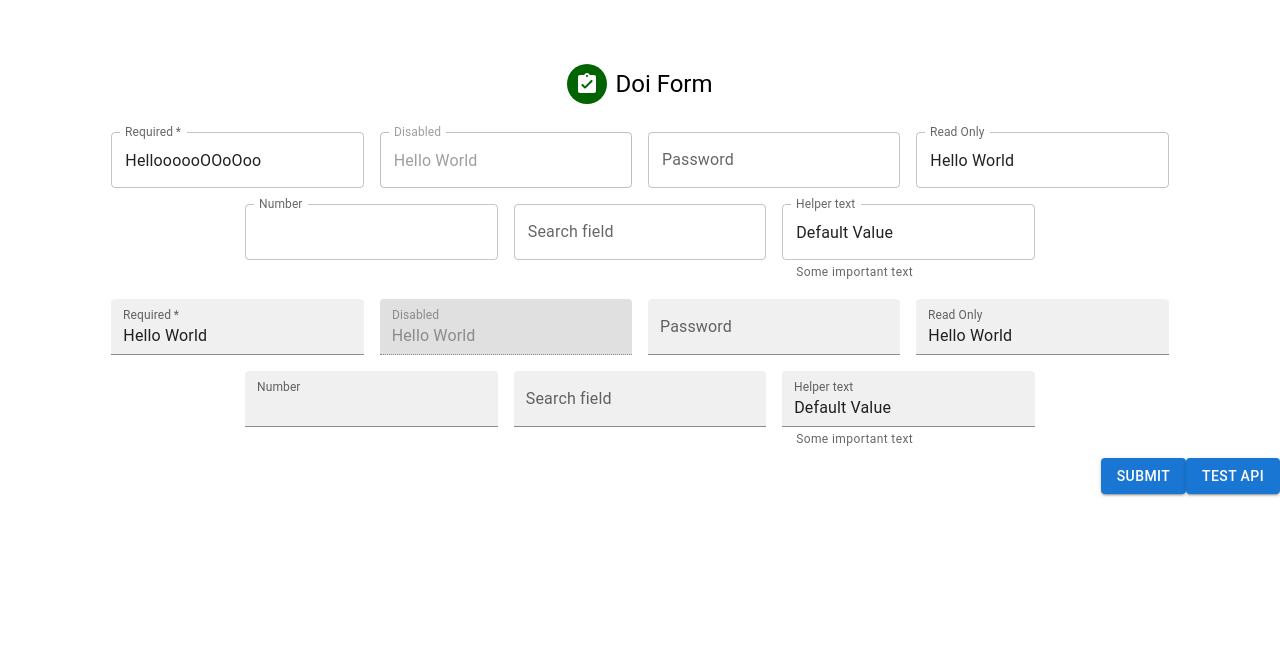
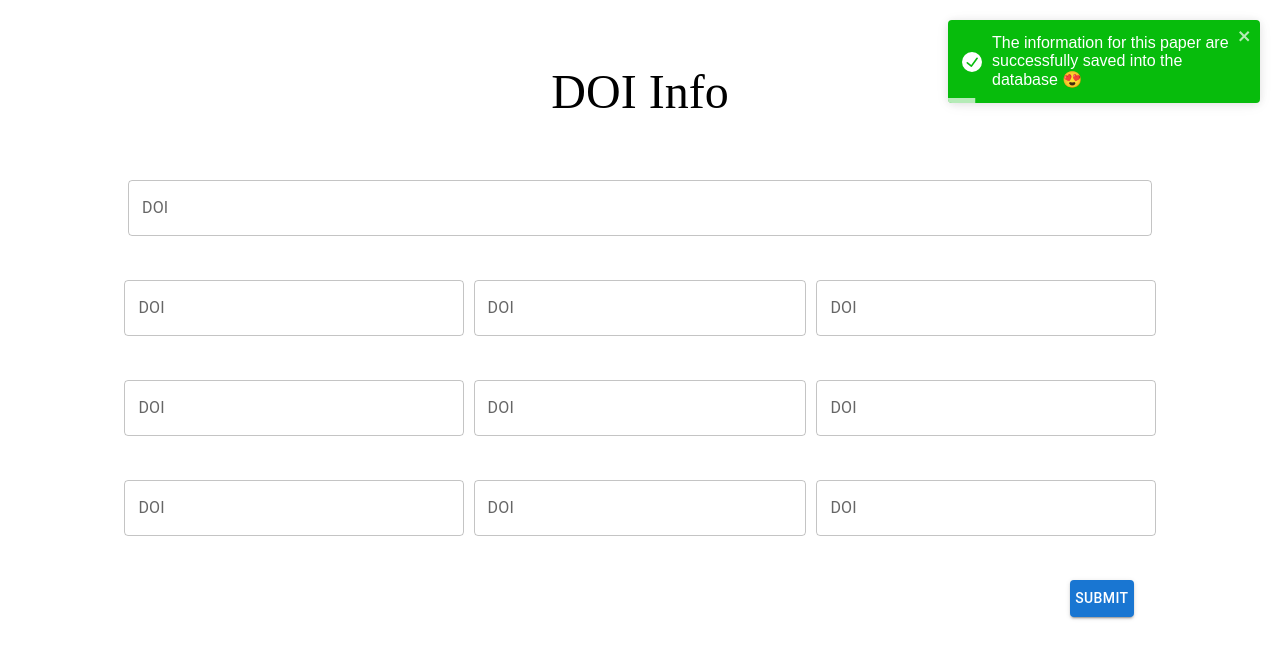
Before and after one commit to moliveri1618/KPIs_form_frontend, a React (Create React App) app: page /KPIs_form_frontend/fail in a window 1280 px wide. Shown: the top 658 px of the page. Built offline with nearby package versions, Linux system fonts and the light colour scheme.

Commit message:
validation form

```diff
--- a/src/App.js
+++ b/src/App.js
@@ -2,22 +2,21 @@ import './App.css';
 import StartingForm from './Components/StartingForm';
 import FormFail from './Components/FormFail'
 import FormSuccess from './Components/FormSuccess'
-import { BrowserRouter as Router, Route, Routes, Link } from 'react-router-dom';
 import React, {useEffect } from 'react';
 import { ToastContainer, toast } from 'react-toastify';
-import BasicButtons from './Components/BasicButtons';
+import { BrowserRouter as Router, Route, Routes, Link } from 'react-router-dom';
 
 
 function App() {
 
   return (
-    <div className="App">
-        {/* <Form /> */}
-        <BasicButtons />
-        {/* <Form /> */}
-        {/* <AddressForm /> */}
-        {/* <CheckoutPage /> */}
-    </div>
+    <Router>
+      <Routes>
+        <Route path="/KPIs_form_frontend" element={<StartingForm/>} />
+        <Route path="/KPIs_form_frontend/fail" element={<FormFail/>} />
+        <Route path="/KPIs_form_frontend/success" element={<FormSuccess/>} />
+      </Routes>
+    </Router>
   );
 }
 
--- a/src/Components/BasicButtons.jsx
+++ /dev/null
@@ -1,172 +0,0 @@
-import React, {useState, useEffect } from 'react';
-import Box from '@mui/material/Box';
-import TextField from '@mui/material/TextField';
-import Avatar from '@mui/material/Avatar';
-import Typography from '@mui/material/Typography';
-import AssignmentTurnedInRoundedIcon from '@mui/icons-material/AssignmentTurnedInRounded';
-import Button from '@mui/material/Button';
-import axios from 'axios';
-
-
-export default function BasicButtons() {
-  const [inputValue, setInputValue] = useState('HelloooooOOoOoo');
-  const [data, setData] = useState(null);
-
-  const handleInputChange = (event) => {
-    setInputValue(event.target.value);
-    console.log(event.target.value)
-  };
-
-  const handleApiTest = async () => {
-    let api = ''
-    try {
-      if (process.env.NODE_ENV !== 'production') {
-        api = 'http://' + process.env.REACT_APP_API_URL_DEV + '/stoca'
-      } else {
-        api = 'http://' + process.env.REACT_APP_API_URL_PROD + '/stoca'
-      }
-      const response = await axios.post(api);
-      setData(response.data);
-      console.log(response.data)
-
-    } catch (error) {
-      console.error('Error fetching data:', error);
-    }
-  };
-
-  useEffect(() => {
-    //console.log(data);
-  }, [data]); // Dependency array ensures this effect runs only when 'data' changes
-
-
-  return (
-    <Box
-      component="form"
-      sx={{
-        marginTop: 8,
-        display: 'flex',
-        flexDirection: 'column',
-        alignItems: 'center',
-        '& .MuiTextField-root': { m: 1, width: '25ch' },
-      }}
-      noValidate
-      autoComplete="off"
-    >
-    <div style={{ display: 'flex', alignItems: 'center', paddingBottom: '20px'  }}>
-      <Avatar sx={{ bgcolor: '#006400', marginRight: '8px' }}>
-        <AssignmentTurnedInRoundedIcon />
-      </Avatar>
-      <Typography component="h1" variant="h5">
-        Doi Form
-      </Typography>
-      </div>
-      <div>
-        <TextField
-          required
-          id="outlined-required"
-          label="Required"
-          // defaultValue="Hello World"
-          value={inputValue}
-          onChange={handleInputChange}
-        />
-        <TextField
-          disabled
-          id="outlined-disabled"
-          label="Disabled"
-          defaultValue="Hello World"
-        />
-        <TextField
-          id="outlined-password-input"
-          label="Password"
-          type="password"
-          autoComplete="current-password"
-        />
-        <TextField
-          id="outlined-read-only-input"
-          label="Read Only"
-          defaultValue="Hello World"
-          InputProps={{
-            readOnly: true,
-          }}
-        />
-        <TextField
-          id="outlined-number"
-          label="Number"
-          type="number"
-          InputLabelProps={{
-            shrink: true,
-          }}
-        />
-        <TextField id="outlined-search" label="Search field" type="search" />
-        <TextField
-          id="outlined-helperText"
-          label="Helper text"
-          defaultValue="Default Value"
-          helperText="Some important text"
-        />
-      </div>
-      <div>
-        <TextField
-          required
-          id="filled-required"
-          label="Required"
-          defaultValue="Hello World"
-          variant="filled"
-        />
-        <TextField
-          disabled
-          id="filled-disabled"
-          label="Disabled"
-          defaultValue="Hello World"
-          variant="filled"
-        />
-        <TextField
-          id="filled-password-input"
-          label="Password"
-          type="password"
-          autoComplete="current-password"
-          variant="filled"
-        />
-        <TextField
-          id="filled-read-only-input"
-          label="Read Only"
-          defaultValue="Hello World"
-          InputProps={{
-            readOnly: true,
-          }}
-          variant="filled"
-        />
-        <TextField
-          id="filled-number"
-          label="Number"
-          type="number"
-          InputLabelProps={{
-            shrink: true,
-          }}
-          variant="filled"
-        />
-        <TextField
-          id="filled-search"
-          label="Search field"
-          type="search"
-          variant="filled"
-        />
-        <TextField
-          id="filled-helperText"
-          label="Helper text"
-          defaultValue="Default Value"
-          helperText="Some important text"
-          variant="filled"
-        />
-        <div style={{ display: 'flex', justifyContent: 'flex-end', width: '100%' }}>
-        <Button type="submit" variant="contained" color="primary">
-          Submit
-        </Button>
-        <Button type="submit" variant="contained" color="primary" onClick={handleApiTest}>
-          Test api
-        </Button>
-      </div>
-      </div>
-    </Box>
-  );
-}
--- a/src/Components/StartingForm.jsx
+++ b/src/Components/StartingForm.jsx
@@ -15,14 +15,31 @@ import { useNavigate } from 'react-router-dom';
 export default function StartingForm() {
   const [data, setData] = useState(null);
   const [group, setGroup] = React.useState('');
+  const [doi, setDoi] = useState('');
+  const [isValid, setIsValid] = useState(false);
   const groups = ['10', 'ffff', 'dsfdf'];
   const navigate = useNavigate();
 
   const handleChange = (event) => {
     setGroup(event.target.value);
+    validateForm(event.target.value, doi);
+
   };
 
-  const handleApiTest = async () => {
+  const handleDoiChange = (event) => {
+    setDoi(event.target.value);
+    validateForm(group, event.target.value);
+  };
+
+  const validateForm = (groupValue, doiValue) => {
+    // Add your validation logic here
+    const isValidForm = groupValue.trim() !== '' && doiValue.trim() !== '';
+    setIsValid(isValidForm);
+  };
+
+  const handleApiTest = async (event) => {
+    event.preventDefault();
+    if (isValid) {
       let api = ''
       try {
         if (process.env.NODE_ENV !== 'production') {
@@ -34,11 +51,13 @@ export default function StartingForm() {
         setData(response.data);
         console.log(response.data)
         if (data !== 'DOI doesnt exists') {
-        navigate('/fail');
+          navigate('/KPIs_form_frontend/fail');
         }
       } catch (error) {
         console.error('Error fetching data:', error);
       }
+    }
+
   };
 
   useEffect(() => {
@@ -85,7 +104,7 @@ export default function StartingForm() {
           ))}
           </Select>
         </FormControl>
-        <TextField id="outlined-search" label="DOI" type="search" style={{ width: '40%', height: '40px',margin: '0'}} />
+        <TextField id="outlined-search" label="DOI" type="search" style={{ width: '40%', height: '40px',margin: '0'}} value={doi} onChange={handleDoiChange}/>
       </div>
       <div style={{ display: 'flex', justifyContent: 'right', width: '80.5vw' }}>
         <Button type="submit" variant="contained" color="primary" onClick={handleApiTest} style={{ width: '15%' }}>
```
Lines whose indentation alone changed are shown as unchanged.
